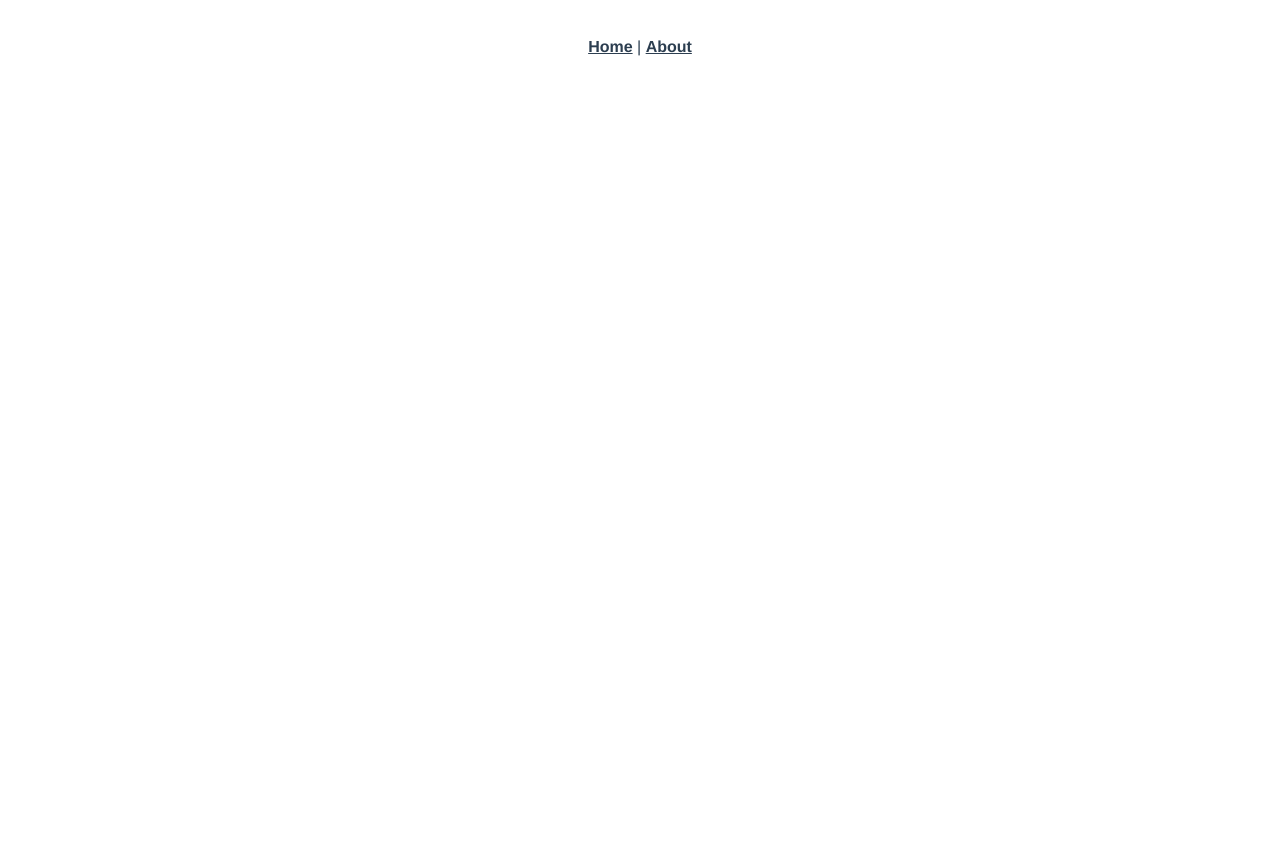
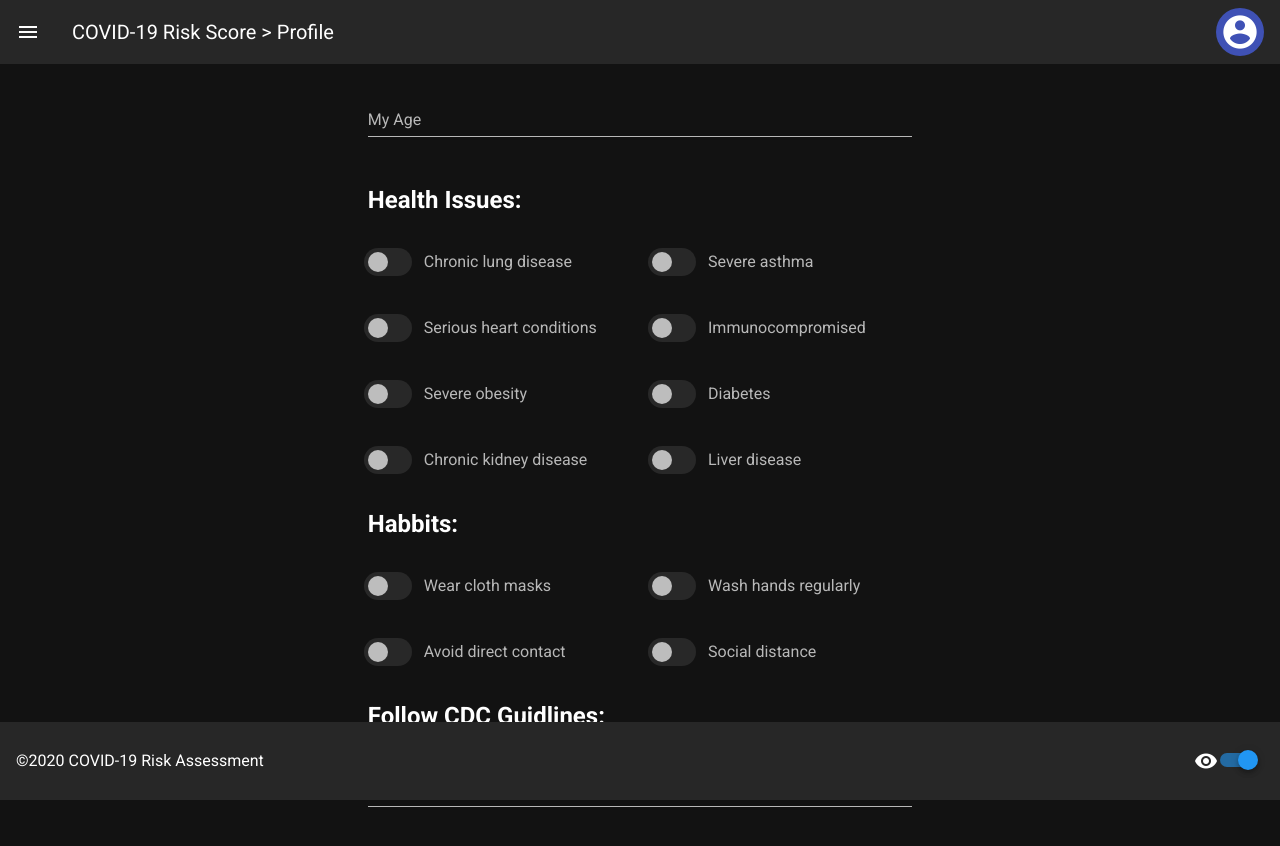
Before and after one commit to atsand/CV-rish-assessment, a Vue app: page /profile in a window 1280 px wide. Shown: the top 846 px of the page. Before the commit the page ends 800 px from the top, so only its background shows below. Built offline with nearby package versions, Linux system fonts and the light colour scheme.

Commit message:
First Commit
Start of app with original layout

```diff
--- a/package.json
+++ b/package.json
@@ -12,6 +12,7 @@
     "register-service-worker": "^1.7.1",
     "vue": "^2.6.11",
     "vue-router": "^3.2.0",
+    "vuetify": "^2.3.2",
     "vuex": "^3.4.0"
   },
   "devDependencies": {
@@ -24,6 +25,7 @@
     "babel-eslint": "^10.1.0",
     "eslint": "^6.7.2",
     "eslint-plugin-vue": "^6.2.2",
+    "vue-cli-plugin-vuetify": "~2.0.5",
     "vue-template-compiler": "^2.6.11"
   }
 }
--- a/public/index.html
+++ b/public/index.html
@@ -6,6 +6,8 @@
     <meta name="viewport" content="width=device-width,initial-scale=1.0">
     <link rel="icon" href="<%= BASE_URL %>favicon.ico">
     <title><%= htmlWebpackPlugin.options.title %></title>
+    <link rel="stylesheet" href="https://fonts.googleapis.com/css?family=Roboto:100,300,400,500,700,900">
+    <link rel="stylesheet" href="https://cdn.jsdelivr.net/npm/@mdi/font@latest/css/materialdesignicons.min.css">
   </head>
   <body>
     <noscript>
--- a/src/App.vue
+++ b/src/App.vue
@@ -1,4 +1,114 @@
 <template>
+  <v-app id="inspire">
+    <v-navigation-drawer
+      v-model="drawer"
+      app
+      clipped
+    >
+    <!--Items in nav drawer-->
+    <!-- Clean up and add links to object array in data -->
+      <v-list dense>
+        <v-list-item
+          link v-for="link in navigationLinks"
+          :key="link.name"
+          :to="link.route">
+          <v-list-item-action>
+            <v-icon>{{link.icon}}</v-icon>
+          </v-list-item-action>
+          <v-list-item-content>
+            <v-list-item-title>
+                {{link.name}}
+              </v-list-item-title>
+          </v-list-item-content>
+        </v-list-item>
+      </v-list>
+      <v-spacer></v-spacer>
+      <template v-slot:append>
+        <v-row justify="center" class="align-items-center" dense>
+          <v-col cols="3" center>
+            <v-icon large>mdi-eye</v-icon>
+          </v-col>
+          <v-col cols="3">
+          <v-switch v-model="$vuetify.theme.dark"></v-switch>
+          </v-col>
+        </v-row>
+      </template>
+    </v-navigation-drawer>
+
+    <!--Top bar-->
+    <v-app-bar
+      elevate-on-scroll
+      app
+      clipped-left
+    >
+      <v-app-bar-nav-icon @click.stop="drawer = !drawer"></v-app-bar-nav-icon>
+      <v-toolbar-title>COVID-19 Risk Score > {{ currentRoute }}</v-toolbar-title>
+
+      <v-spacer></v-spacer>
+
+      <v-menu
+        offset-y
+        bottom
+      >
+      <template v-slot:activator="{ on, attrs }">
+        <v-avatar
+          color="indigo"
+          v-bind="attrs"
+          v-on="on"
+        >
+          <v-icon dark x-large>mdi-account-circle</v-icon>
+        </v-avatar>
+      </template>
+      <v-list dense>
+        <v-list-item
+          v-for="page in profilePages"
+          :key="page.name"
+          :to=page.route
+        >
+          <v-list-item-title>
+            {{ page.name }}
+          </v-list-item-title>
+        </v-list-item>
+      </v-list>
+      <!-- <v-container>
+        <v-row class="align-items-center" dense>
+          <v-col cols="6">
+            <v-icon class="d-inline-flex">mdi-eye</v-icon>
+          </v-col>
+          <v-col cols="6" >
+            <v-switch class="d-inline-flex" v-model="$vuetify.theme.dark"></v-switch>
+          </v-col>
+        </v-row>
+      </v-container> -->
+    </v-menu>
+    </v-app-bar>
+
+    <!--Main content-->
+    <v-main>
+      <v-container>
+        <v-row
+            justify="center">
+          <v-col
+            lg="6"
+            md="8"
+            sm=12>
+            <router-view/>
+          </v-col>
+        </v-row>
+      </v-container>
+    </v-main>
+
+    <!--Footer-->
+    <v-footer app>
+      <span>&copy;</span>
+      <span>{{ currentYear }} COVID-19 Risk Assessment</span>
+      <v-spacer></v-spacer>
+      <v-icon >mdi-eye</v-icon>
+      <v-switch v-model="$vuetify.theme.dark"></v-switch>
+    </v-footer>
+  </v-app>
+</template>
+<!--<template>
   <div id="app">
     <div id="nav">
       <router-link to="/">Home</router-link> |
@@ -6,27 +116,50 @@
     </div>
     <router-view/>
   </div>
-</template>
+</template> -->
+
+<script>
+export default {
+  name: 'App',
+  components: {
+  },
+  data: () => ({
+    activeComponent: 'Home',
+    drawer: false,
+    profilePages: [
+      {name: "Home",
+      value: "home",
+      route: "/"},
+      {name: "Profile Settings",
+      value: "profile settings",
+      route: "/profile"},
+    ],
+    navigationLinks: [
+      {name: "Home",
+      route: "/",
+      icon: "mdi-home"},
+      {name: "Profile Settings",
+      route: "/profile",
+      icon: "mdi-account"
+      },
+    ],
+  }),
+  computed: {
+    currentRoute () {
+      return this.$route.name;
+    },
+    currentYear () {
+       return new Date().getFullYear();
+    }
+  },
+};
+</script>
 
 <style>
-#app {
-  font-family: Avenir, Helvetica, Arial, sans-serif;
-  -webkit-font-smoothing: antialiased;
-  -moz-osx-font-smoothing: grayscale;
-  text-align: center;
-  color: #2c3e50;
+.main-container{
+  min-width: 50%;
 }
-
-#nav {
-  padding: 30px;
-}
-
-#nav a {
-  font-weight: bold;
-  color: #2c3e50;
-}
-
-#nav a.router-link-exact-active {
-  color: #42b983;
+.align-items-center{
+  align-items: center;
 }
 </style>
--- a/src/main.js
+++ b/src/main.js
@@ -3,10 +3,12 @@ import App from './App.vue'
 import './registerServiceWorker'
 import router from './router'
 import store from './store'
+import vuetify from '@/plugins/vuetify'
 
 Vue.config.productionTip = false
 
 new Vue({
+  vuetify,
   router,
   store,
   render: h => h(App)
--- /dev/null
+++ b/src/plugins/vuetify.js
@@ -0,0 +1,13 @@
+import Vue from 'vue'
+import Vuetify from 'vuetify'
+import 'vuetify/dist/vuetify.min.css'
+
+Vue.use(Vuetify)
+
+const opts = {
+  theme: {
+    dark: true
+  }
+}
+
+export default new Vuetify(opts)
--- a/src/router/index.js
+++ b/src/router/index.js
@@ -1,6 +1,7 @@
 import Vue from 'vue'
 import VueRouter from 'vue-router'
 import Home from '../views/Home.vue'
+import Profile from '../views/Profile.vue'
 
 Vue.use(VueRouter)
 
@@ -17,7 +18,12 @@ Vue.use(VueRouter)
     // this generates a separate chunk (about.[hash].js) for this route
     // which is lazy-loaded when the route is visited.
     component: () => import(/* webpackChunkName: "about" */ '../views/About.vue')
-  }
+  },
+  {
+    path: '/profile',
+    name: 'Profile',
+    component: Profile
+  },
 ]
 
 const router = new VueRouter({
--- /dev/null
+++ b/src/views/Profile.vue
@@ -0,0 +1,136 @@
+<template>
+  <v-container>
+    <v-row>
+      <v-col cols="12">
+        <v-text-field
+          label="My Age"
+          v-model="age"
+          type="number"
+          >
+        </v-text-field>
+      </v-col>
+    </v-row>
+    <v-row
+      justify-sm="center"
+    >
+      <v-col
+        cols="12"
+        sm="12"
+      >
+        <h2>Health Issues:</h2>
+      </v-col>
+      <v-col
+        md="6"
+        cols="12"
+        class="py-0 pr-sm-6"
+        v-for="option in healthIssueOptions"
+        :key="option.name"
+      >
+        <v-switch
+          v-model="healthIssues"
+          :label=option.name
+          :value=option.value
+          inset
+        ></v-switch>
+      </v-col>
+    </v-row>
+    <v-row
+      justify-sm="center"
+    >
+      <v-col
+        cols="12"
+        sm="12"
+      >
+        <h2>Habbits:</h2>
+      </v-col>
+      <v-col
+        md="6"
+        cols="12"
+        class="py-0"
+        v-for="option in generalHabbits"
+        :key="option.name"
+      >
+        <v-switch
+          :label="option.name"
+          :value="option.value"
+          v-model="habbits"
+          inset
+        ></v-switch>
+      </v-col>
+    </v-row>
+    <v-row>
+      <v-col
+        sm="12"
+      >
+        <h2>Follow CDC Guidlines:</h2>
+      </v-col>
+      <v-col
+        sm="12"
+      >
+        <v-select
+          :items="guidelineOptions"
+          item-text="name"
+          item-value="value"></v-select>
+      </v-col>
+    </v-row>
+  </v-container>
+</template>
+
+<script>
+
+export default {
+  name: 'Profile',
+  components: {
+  },
+  data: () => ({
+    age: null,
+    healthIssues: [],
+    habbits: [],
+    generalHabbits: [
+      {name: "Wear cloth masks",
+      value: "Wear cloth masks"},
+      {name: "Wash hands regularly",
+      value: "Wash hands regularly"},
+      {name: "Avoid direct contact",
+      value: "Avoid direct contact"},
+      {name: "Social distance",
+      value: "Social distance"},
+    ],
+    healthIssueOptions:[
+      {name: "Chronic lung disease",
+      value: "Chronic lung disease"},
+      {name: "Severe asthma",
+      value: "Severe asthma"},
+      {name: "Serious heart conditions",
+      value: "Serious heart conditions"},
+      {name: "Immunocompromised",
+      value: "Immunocompromised"},
+      {name: "Severe obesity",
+      value: "Severe obesity"},
+      {name: "Diabetes",
+      value: "Diabetes"},
+      {name: "Chronic kidney disease",
+      value: "Chronic kidney disease"},
+      {name: "Liver disease",
+      value: "Liver disease"},
+    ],
+    guidelineOptions: [
+      {name:"Always",
+      value:"Always"},
+      {name:"Usually",
+      value:"Usually"},
+      {name:"Sometimes",
+      value:"Sometimes"},
+      {name:"Never",
+      value:"Never"},
+    ],
+  }),
+  methods:{
+    method1 () {
+
+    },
+  }
+}
+</script>
+<style scoped>
+</style>
```
Also changed, not shown: src/views/Template.vue (added, +23 -0 lines), 1 other file (tests, documents, lock files or other folders).
